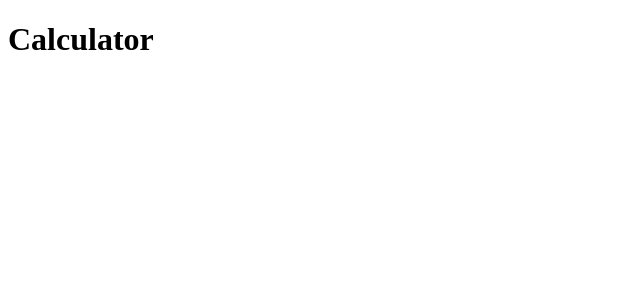
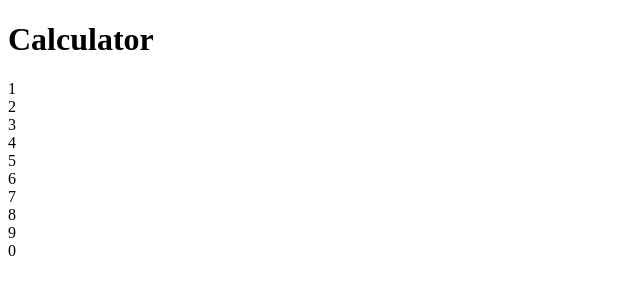
Before and after one commit to A10-warthog/Calculator, a plain HTML site: page index.html in a window 1280 px wide. Shown: the whole page, without its empty margins (0-640 px from the left). Drawn offline with Linux system fonts and the light colour scheme.

Commit message:
Add buttons with 0 to 9 numbers as textContent

```diff
--- a/index.html
+++ b/index.html
@@ -8,7 +8,18 @@
     <body>
         <h1>Calculator</h1>
         <div class="button">
-            <div class="button__number"></div>
+            <div class="button__number">
+                <div class="button_btn">1</div>
+                <div class="button_btn">2</div>
+                <div class="button_btn">3</div>
+                <div class="button_btn">4</div>
+                <div class="button_btn">5</div>
+                <div class="button_btn">6</div>
+                <div class="button_btn">7</div>
+                <div class="button_btn">8</div>
+                <div class="button_btn">9</div>
+                <div class="button_btn">0</div>
+            </div>
             <div class="button__sign"></div>
         </div>
         <script src="script.js"></script>
```
